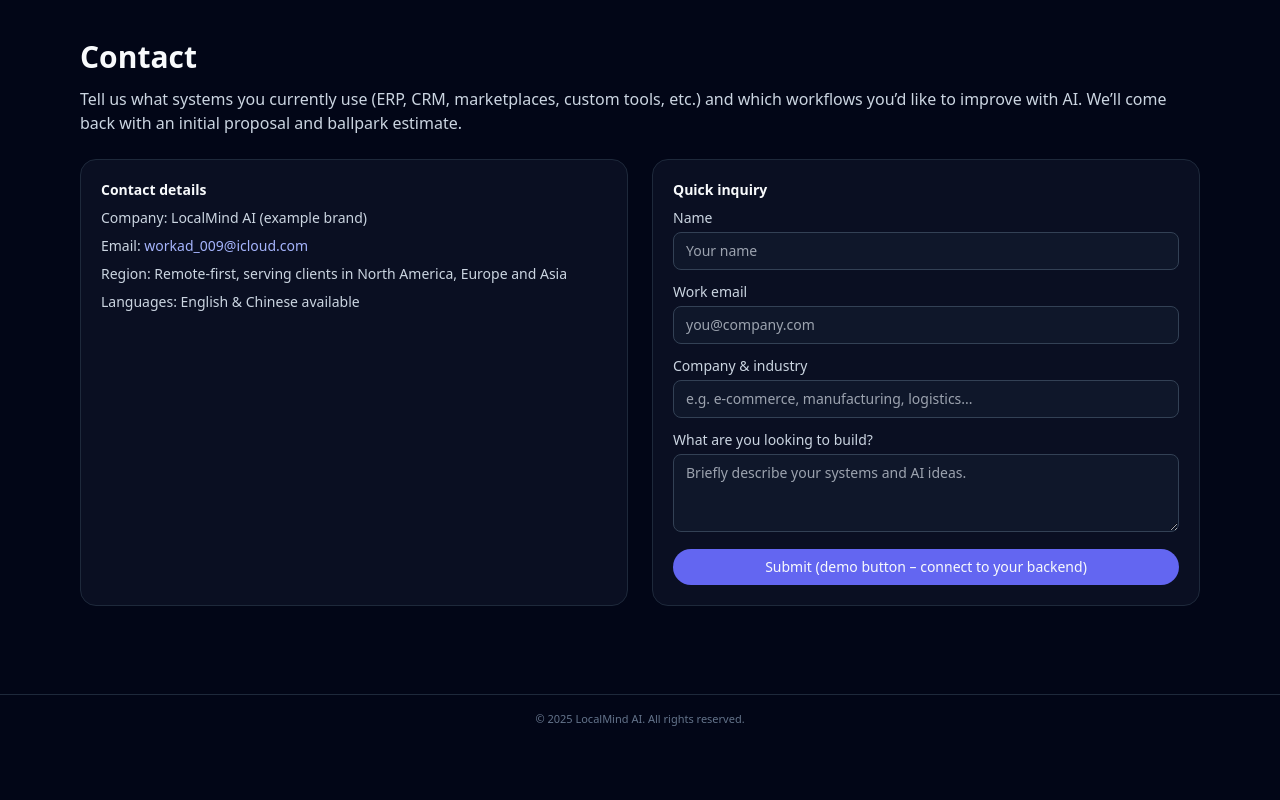
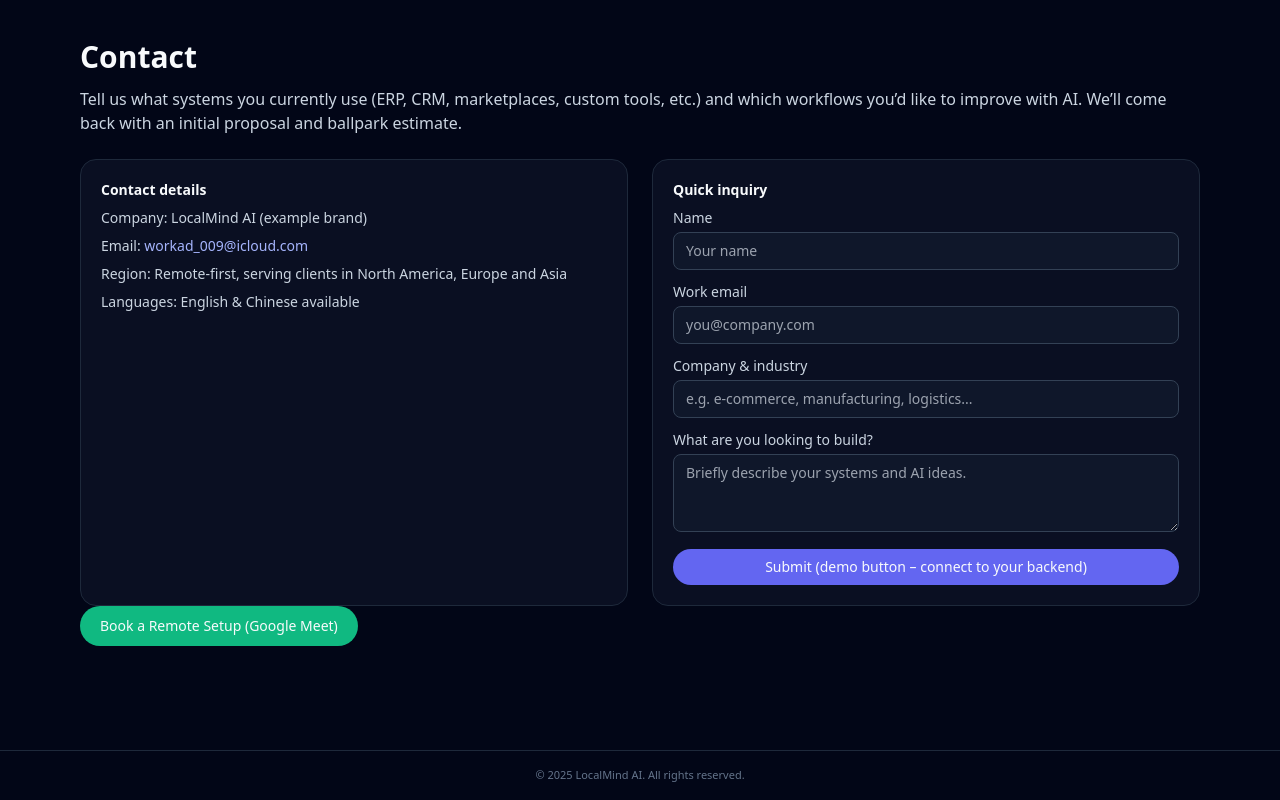
Before and after one commit to james12342/localmind-site, a plain HTML site: page index.html in a window 1280 px wide. Shown: the part 3917-4717 px from the top of the page. Before the commit the page ends 4661 px from the top, so only its background shows below. Drawn offline with nearby package versions, Linux system fonts and the light colour scheme.

Commit message:
Update index.html

```diff
--- a/index.html
+++ b/index.html
@@ -795,6 +795,16 @@
             </form>
           </div>
         </div>
+
+        <a
+  href="https://calendar.app.google/K34pUwWE765v6a5n6"
+  target="_blank"
+  rel="noopener"
+  class="inline-flex items-center px-5 py-2.5 rounded-full bg-emerald-500 hover:bg-emerald-400 text-xs sm:text-sm font-medium mb-4"
+>
+  Book a Remote Setup (Google Meet)
+</a>
+
       </section>
     </main>
 
```
